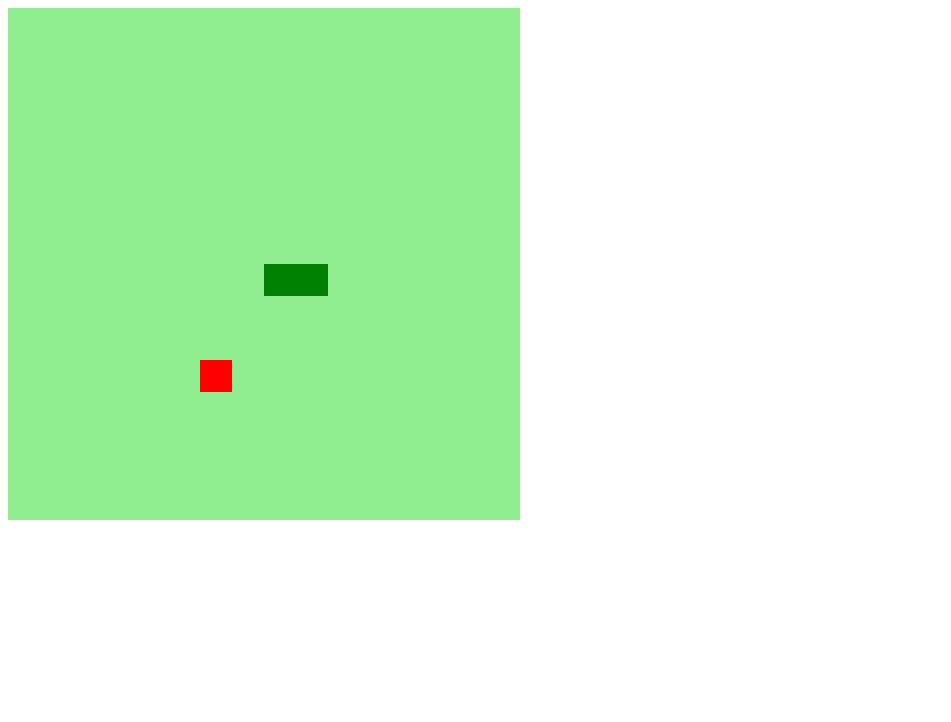
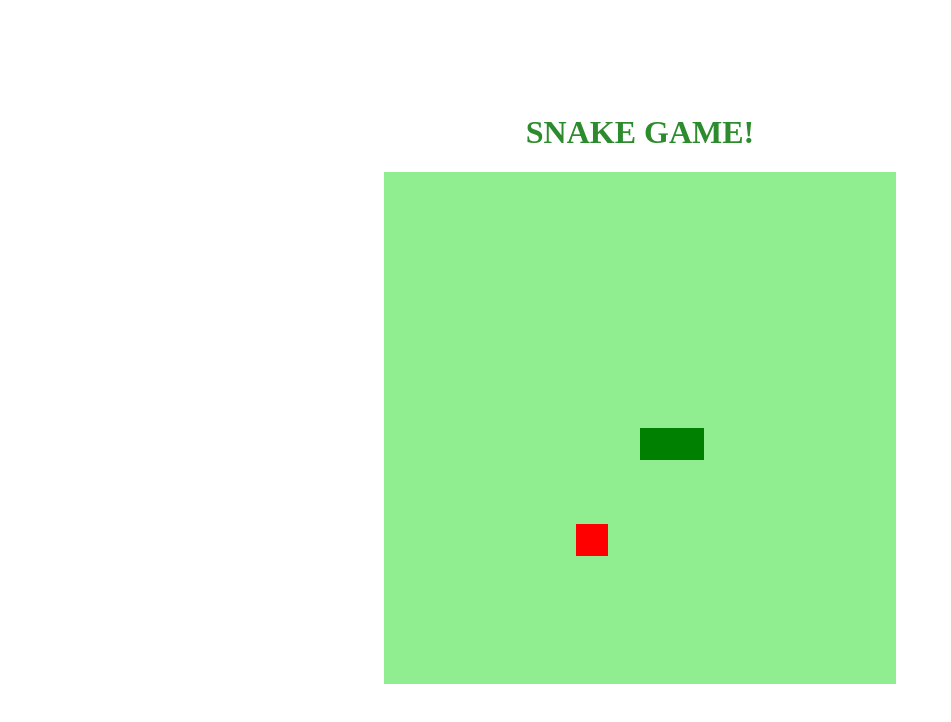
Before and after one commit to saranascimento/JogoCobrinha-Javascript, a plain HTML site: page index.html in a window 1280 px wide. Shown: the whole page, without its empty margins (0-951 px from the left). Drawn offline with Linux system fonts and the light colour scheme.

Commit message:
Adiciona estilização ao body

```diff
--- a/index.html
+++ b/index.html
@@ -2,12 +2,13 @@
 <html lang="pt-br">
 <head>
 	<meta charset="utf-8"/>
-	<meta content="width=device-width, initial-scale=1, maximum-scale=1" name="viewport">
+    <meta content="width=device-width, initial-scale=1, maximum-scale=1" name="viewport">
+    <link rel="stylesheet" type="text/css" href="style.css">
 	<title>Snake Game</title>
 	<script defer src="script.js"></script>
 </head>
 <body>
-
+    <h1>Snake Game!</h1>
 	<canvas id="snake" width="512" height="512"></canvas>
 
 </body>
--- /dev/null
+++ b/style.css
@@ -0,0 +1,15 @@
+body {
+    height: 95vh;
+    width: 95;
+    display: flex;
+    justify-content: center;
+    align-items: center;
+    flex-direction: column;
+
+}
+
+h1 {
+    font-weight: bold;
+    text-transform: uppercase;
+    color: rgb(44, 139, 44);
+}
```
